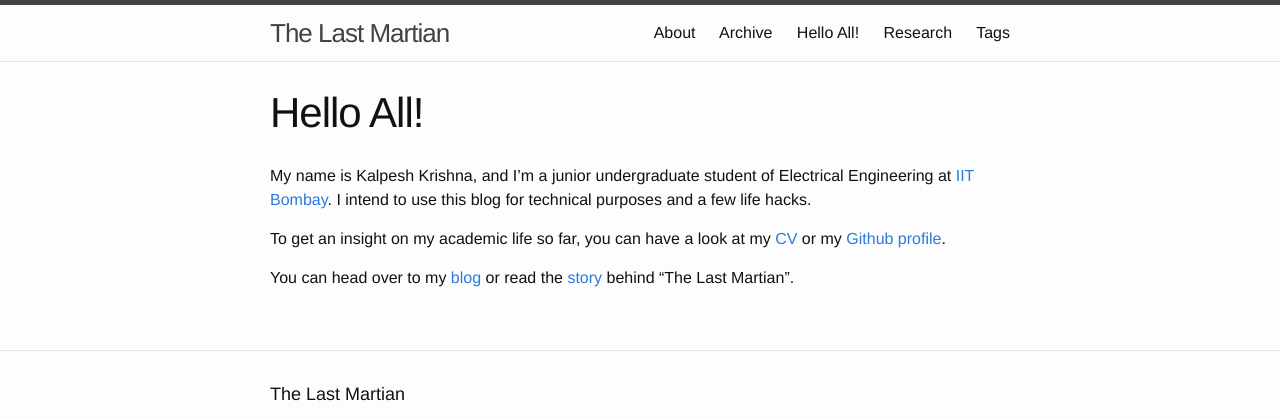
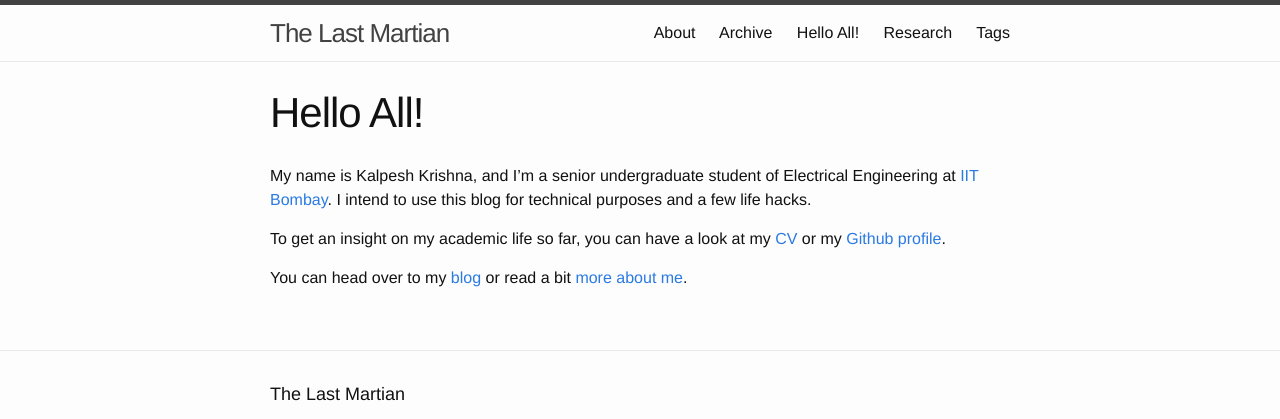
Before and after one commit to martiansideofthemoon/martiansideofthemoon.github.io, a Jekyll site: the page built from index.md, in a window 1280 px wide, cut to the strip 0-419 px from the top of the page. Built offline with Jekyll 4.4.1, drawn with Linux system fonts in a browser that asks for light colours; comment, search, counter and statistics services are not loaded.

Commit message:
Update index.md

```diff
--- a/index.md
+++ b/index.md
@@ -4,8 +4,8 @@ title: Hello All!
 ---
 {% include JB/setup %}
 
-My name is Kalpesh Krishna, and I'm a junior undergraduate student of Electrical Engineering at [IIT Bombay](http://iitb.ac.in). I intend to use this blog for technical purposes and a few life hacks.
+My name is Kalpesh Krishna, and I'm a senior undergraduate student of Electrical Engineering at [IIT Bombay](http://iitb.ac.in). I intend to use this blog for technical purposes and a few life hacks.
 
 To get an insight on my academic life so far, you can have a look at my [CV](http://home.iitb.ac.in/~kalpesh1729/resume.pdf) or my [Github profile](https://github.com/martiansideofthemoon).
 
-You can head over to my [blog](http://martiansideofthemoon.github.io/archive.html) or read the [story](http://martiansideofthemoon.github.io/about/) behind "The Last Martian".
+You can head over to my [blog](http://martiansideofthemoon.github.io/archive.html) or read a bit [more about me](http://martiansideofthemoon.github.io/about/).
```
